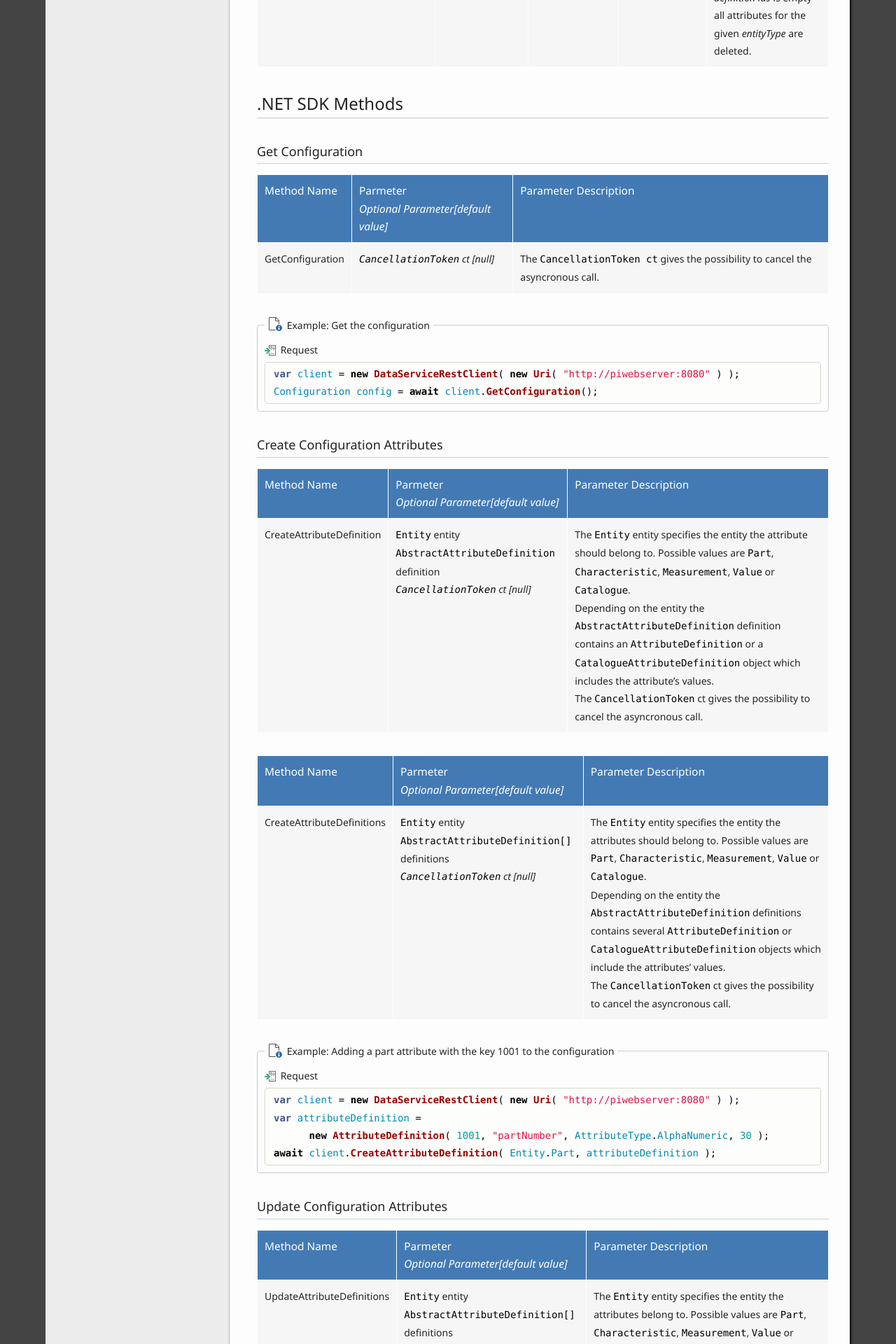
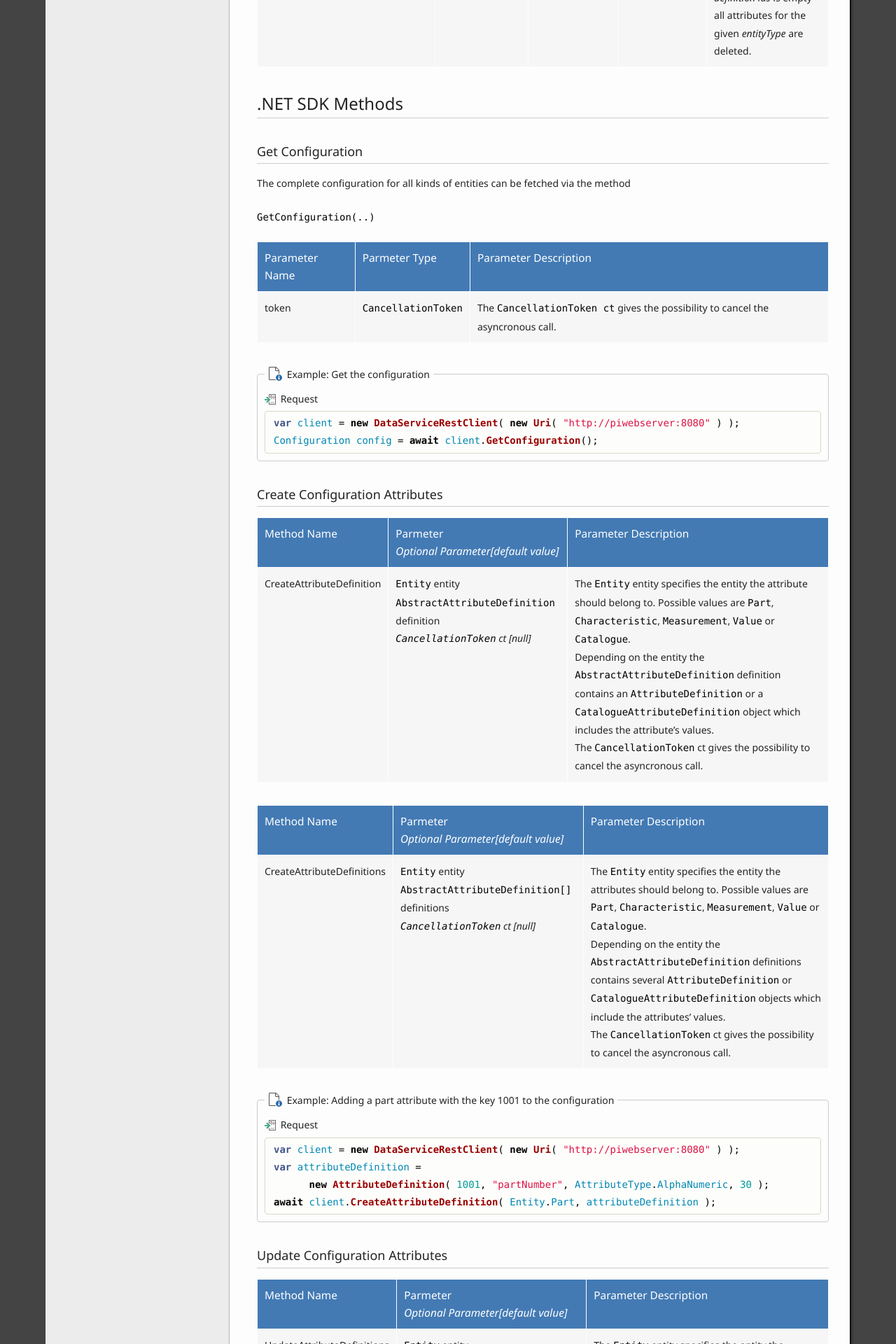
Before and after one commit to ZEISS-PiWeb/PiWeb-Api, a Jekyll site: the page built from _pages/022-configuration.md, in a window 1280 px wide. Shown: the part 2019-3939 px from the top of the page at 70% size. Built offline with Jekyll 4.4.1, drawn with Linux system fonts in a browser that asks for light colours; some of the changed text lies outside the part shown.

Commit message:
Update 022-configuration.md

````diff
--- a/_pages/022-configuration.md
+++ b/_pages/022-configuration.md
@@ -65,9 +65,13 @@ configuration/*entityType*/{*Comma seperated list of attribute definition ids*}
 
 ### Get Configuration
 
-Method Name | Parmeter<br>*Optional Parameter[default value]* | Parameter Description
+The complete configuration for all kinds of entities can be fetched via the method
+
+```GetConfiguration(..)```
+
+Parameter Name | Parmeter Type | Parameter Description
 ------------|-------------------------------------------------|----------------------
-GetConfiguration | *```CancellationToken``` ct [null]* |  The ```CancellationToken ct``` gives the possibility to cancel the asyncronous call.
+token | ```CancellationToken``` |  The ```CancellationToken ct``` gives the possibility to cancel the asyncronous call.
 
 {% include exampleFieldset.html caption=" Get the configuration" %}
 {{ site.headers['request'] | markdownify }}
````
